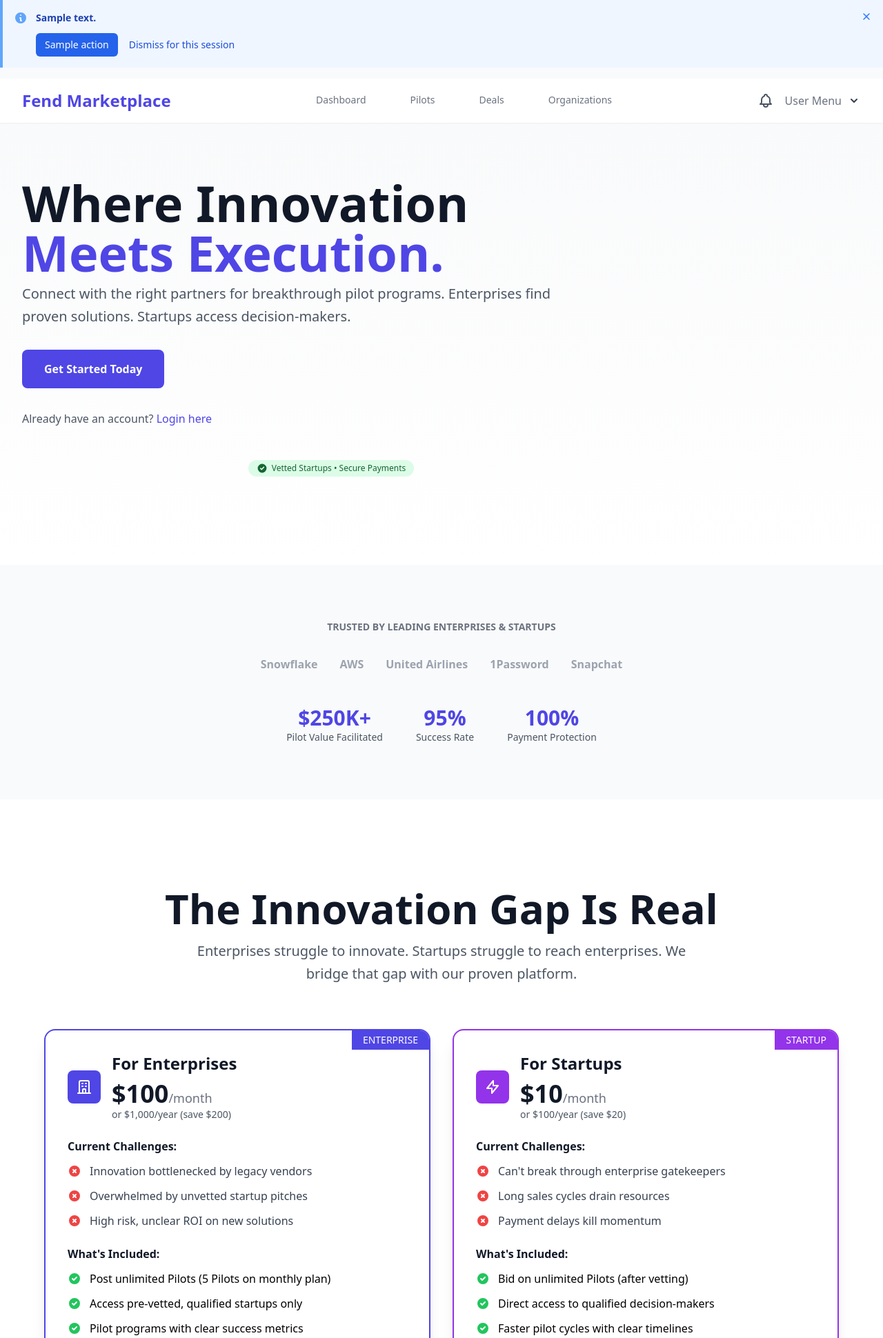
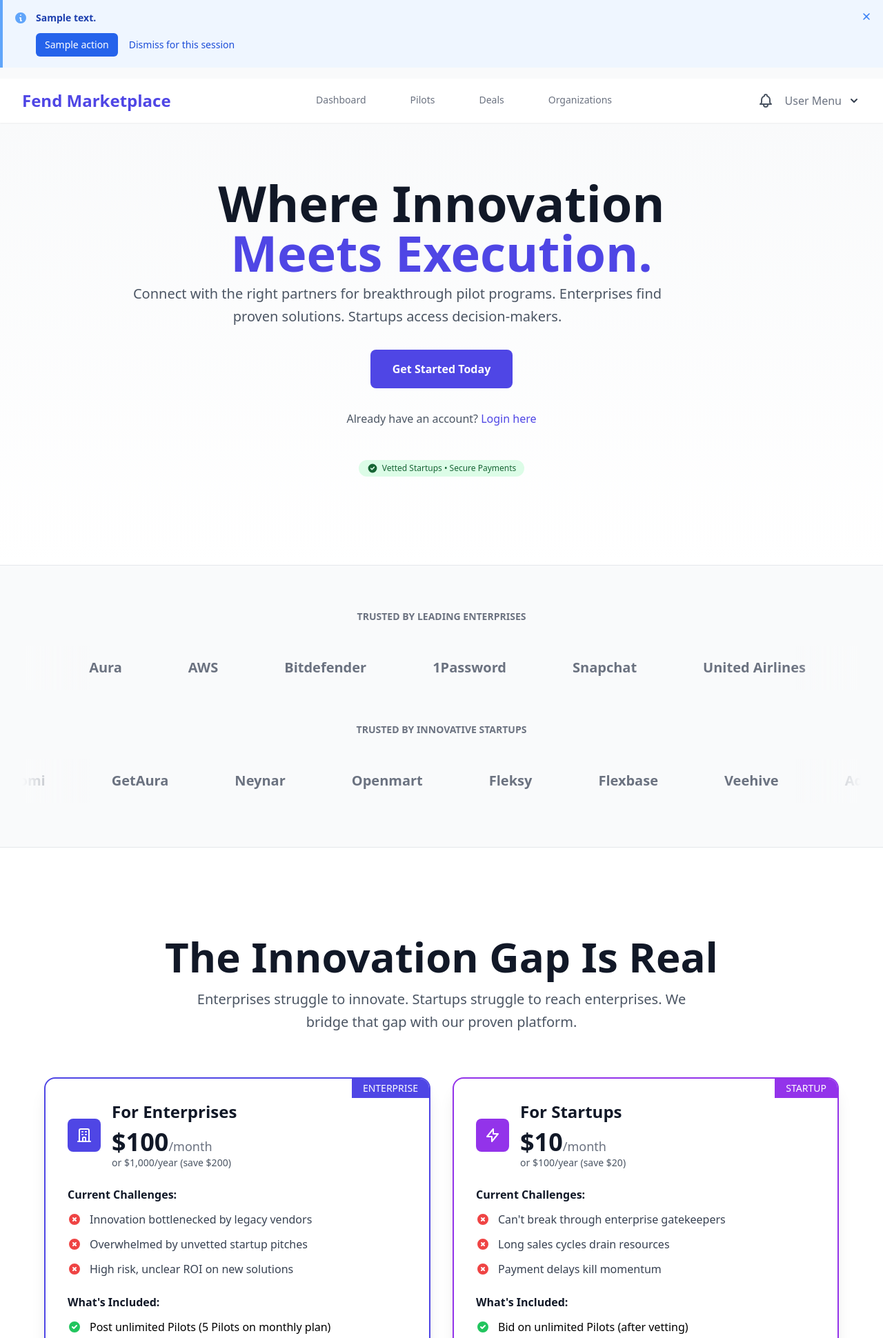
Before and after one commit to sameerhimati/fend-marketplace, a Django app: template templates/landing.html in a window 1280 px wide. Shown: the top 1940 px of the page at 69% size. Run offline with Django 5.2, Linux system fonts and the light colour scheme; the template is opened without the code that fills it: most values are stand-ins (such as "Sample title", 1, 10 or a date in 2020); some libraries are stand-ins or nearby versions.

Commit message:
Create consistent centered hero alignment across all sites
- Revert marketplace landing page back to centered alignment (mx-auto text-center)
- Update fend.ai main page hero to be centered (text-center, mx-auto)
- Update labs.fend.ai hero to be centered (text-center, mx-auto)
- All three sites now have consistent centered hero sections
- Maintains visual consistency across the entire Fend ecosystem

🤖 Generated with [Claude Code](https://claude.ai/code)

Co-Authored-By: Claude <noreply@anthropic.com>

```diff
--- a/static-site/index.html
+++ b/static-site/index.html
@@ -79,11 +79,11 @@
 
     <!-- Hero Section -->
     <section class="bg-gradient-to-b from-gray-50 to-white py-20">
-        <div class="max-w-7xl mx-auto px-4 sm:px-6 lg:px-8">
-            <div class="max-w-4xl">
+        <div class="max-w-7xl mx-auto px-4 sm:px-6 lg:px-8 text-center">
+            <div class="max-w-4xl mx-auto">
                 <h1 class="text-5xl md:text-7xl font-bold text-gray-900 leading-tight mb-2">Pilot Marketplace.</h1>
                 <h2 class="text-5xl md:text-7xl font-bold gradient-text leading-tight mb-8">Innovation Labs.</h2>
-                <p class="text-xl text-gray-600 mb-8 max-w-3xl leading-relaxed">Two powerful platforms designed to accelerate innovation through proven pilot programs and experimental breakthrough technologies.</p>
+                <p class="text-xl text-gray-600 mb-8 max-w-3xl mx-auto leading-relaxed">Two powerful platforms designed to accelerate innovation through proven pilot programs and experimental breakthrough technologies.</p>
 
                 <div class="text-gray-600">
                     Already have an account? <a href="https://marketplace.fend.ai/organizations/login/" class="text-indigo-600 hover:text-indigo-700 font-medium">Login</a>
--- a/static-site/labs/index.html
+++ b/static-site/labs/index.html
@@ -78,11 +78,11 @@
     <main>
         <!-- Hero Section -->
         <section class="bg-gradient-to-b from-gray-50 to-white py-20">
-            <div class="max-w-7xl mx-auto px-4 sm:px-6 lg:px-8">
-                <div class="max-w-4xl">
+            <div class="max-w-7xl mx-auto px-4 sm:px-6 lg:px-8 text-center">
+                <div class="max-w-4xl mx-auto">
                     <h1 class="text-5xl md:text-7xl font-bold text-gray-900 leading-tight mb-2">Experimental Innovation.</h1>
                     <h2 class="text-5xl md:text-7xl font-bold gradient-text leading-tight mb-8">Early Access.</h2>
-                    <p class="text-xl text-gray-600 mb-8 max-w-3xl leading-relaxed">Our innovation laboratory where we build, test, and launch experimental solutions. Get early access to cutting-edge tools and provide feedback that shapes the future of enterprise technology.</p>
+                    <p class="text-xl text-gray-600 mb-8 max-w-3xl mx-auto leading-relaxed">Our innovation laboratory where we build, test, and launch experimental solutions. Get early access to cutting-edge tools and provide feedback that shapes the future of enterprise technology.</p>
 
                     <div class="text-gray-600 mb-8">
                         Already a beta tester? <a href="#contact" class="text-purple-600 hover:text-purple-700 font-medium">Access your dashboard</a>
--- a/templates/landing.html
+++ b/templates/landing.html
@@ -77,7 +77,7 @@
 <!-- Hero Section with Trust Indicators -->
 <section class="relative bg-gradient-to-b from-gray-50 to-white overflow-hidden">
     <div class="max-w-7xl mx-auto px-4 sm:px-6 lg:px-8 pt-20 pb-32">
-        <div class="max-w-4xl text-left">
+        <div class="max-w-4xl mx-auto text-center">
             <!-- Main Headline -->
             <h1 class="text-5xl md:text-7xl font-bold text-gray-900 leading-tight mb-2">
                 Where Innovation<br class="hidden sm:block">
@@ -139,30 +139,67 @@
     </div>
 </section>
 
-<!-- Trust Indicators Section -->
-<section class="py-20 bg-gray-50">
+<!-- Client Logos Carousel Section -->
+<section class="bg-gray-50 py-16 border-y border-gray-200">
     <div class="max-w-7xl mx-auto px-4 sm:px-6 lg:px-8">
-        <div class="text-center">
-            <p class="text-sm font-semibold text-gray-500 mb-8">TRUSTED BY LEADING ENTERPRISES & STARTUPS</p>
-            <div class="flex flex-wrap justify-center items-center gap-8 text-gray-400 font-semibold">
-                <span>Snowflake</span>
-                <span>AWS</span>
-                <span>United Airlines</span>
-                <span>1Password</span>
-                <span>Snapchat</span>
+        <!-- Enterprise Logos Carousel -->
+        <div class="mb-12">
+            <p class="text-center text-sm font-semibold text-gray-500 mb-8">TRUSTED BY LEADING ENTERPRISES</p>
+            <div class="logo-carousel h-16 flex items-center">
+                <div class="logo-scroll">
+                    <!-- First set -->
+                    <span class="logo-item">Snowflake</span>
+                    <span class="logo-item">Pango</span>
+                    <span class="logo-item">Aura</span>
+                    <span class="logo-item">AWS</span>
+                    <span class="logo-item">Bitdefender</span>
+                    <span class="logo-item">1Password</span>
+                    <span class="logo-item">Snapchat</span>
+                    <span class="logo-item">United Airlines</span>
+                    <span class="logo-item">Kaspersky</span>
+                    <span class="logo-item">Comcast</span>
+                    <!-- Duplicate set for seamless loop -->
+                    <span class="logo-item">Snowflake</span>
+                    <span class="logo-item">Pango</span>
+                    <span class="logo-item">Aura</span>
+                    <span class="logo-item">AWS</span>
+                    <span class="logo-item">Bitdefender</span>
+                    <span class="logo-item">1Password</span>
+                    <span class="logo-item">Snapchat</span>
+                    <span class="logo-item">United Airlines</span>
+                    <span class="logo-item">Kaspersky</span>
+                    <span class="logo-item">Comcast</span>
+                </div>
             </div>
-            <div class="mt-12 flex flex-wrap justify-center gap-12 text-sm text-gray-600">
-                <div class="text-center">
-                    <div class="text-3xl font-bold text-indigo-600">$250K+</div>
-                    <div>Pilot Value Facilitated</div>
-                </div>
-                <div class="text-center">
-                    <div class="text-3xl font-bold text-indigo-600">95%</div>
-                    <div>Success Rate</div>
-                </div>
-                <div class="text-center">
-                    <div class="text-3xl font-bold text-indigo-600">100%</div>
-                    <div>Payment Protection</div>
+        </div>
+
+        <!-- Startup Logos Carousel -->
+        <div>
+            <p class="text-center text-sm font-semibold text-gray-500 mb-8">TRUSTED BY INNOVATIVE STARTUPS</p>
+            <div class="logo-carousel h-16 flex items-center">
+                <div class="logo-scroll-reverse">
+                    <!-- First set -->
+                    <span class="logo-item">Neynar</span>
+                    <span class="logo-item">Openmart</span>
+                    <span class="logo-item">Fleksy</span>
+                    <span class="logo-item">Flexbase</span>
+                    <span class="logo-item">Veehive</span>
+                    <span class="logo-item">Adlock</span>
+                    <span class="logo-item">CoffeeSpace</span>
+                    <span class="logo-item">Emissary</span>
+                    <span class="logo-item">Somi</span>
+                    <span class="logo-item">GetAura</span>
+                    <!-- Duplicate set for seamless loop -->
+                    <span class="logo-item">Neynar</span>
+                    <span class="logo-item">Openmart</span>
+                    <span class="logo-item">Fleksy</span>
+                    <span class="logo-item">Flexbase</span>
+                    <span class="logo-item">Veehive</span>
+                    <span class="logo-item">Adlock</span>
+                    <span class="logo-item">CoffeeSpace</span>
+                    <span class="logo-item">Emissary</span>
+                    <span class="logo-item">Somi</span>
+                    <span class="logo-item">GetAura</span>
                 </div>
             </div>
         </div>
@@ -525,74 +562,6 @@
 
 
 
-<!-- Client Logos Carousel Section -->
-<section class="bg-gray-50 py-16 border-y border-gray-200">
-    <div class="max-w-7xl mx-auto px-4 sm:px-6 lg:px-8">
-        <!-- Enterprise Logos Carousel -->
-        <div class="mb-12">
-            <p class="text-center text-sm font-semibold text-gray-500 mb-8">TRUSTED BY LEADING ENTERPRISES</p>
-            <div class="logo-carousel h-16 flex items-center">
-                <div class="logo-scroll">
-                    <!-- First set -->
-                    <span class="logo-item">Snowflake</span>
-                    <span class="logo-item">Pango</span>
-                    <span class="logo-item">Aura</span>
-                    <span class="logo-item">AWS</span>
-                    <span class="logo-item">Bitdefender</span>
-                    <span class="logo-item">1Password</span>
-                    <span class="logo-item">Snapchat</span>
-                    <span class="logo-item">United Airlines</span>
-                    <span class="logo-item">Kaspersky</span>
-                    <span class="logo-item">Comcast</span>
-                    <!-- Duplicate set for seamless loop -->
-                    <span class="logo-item">Snowflake</span>
-                    <span class="logo-item">Pango</span>
-                    <span class="logo-item">Aura</span>
-                    <span class="logo-item">AWS</span>
-                    <span class="logo-item">Bitdefender</span>
-                    <span class="logo-item">1Password</span>
-                    <span class="logo-item">Snapchat</span>
-                    <span class="logo-item">United Airlines</span>
-                    <span class="logo-item">Kaspersky</span>
-                    <span class="logo-item">Comcast</span>
-                </div>
-            </div>
-        </div>
-
-        <!-- Startup Logos Carousel -->
-        <div>
-            <p class="text-center text-sm font-semibold text-gray-500 mb-8">TRUSTED BY INNOVATIVE STARTUPS</p>
-            <div class="logo-carousel h-16 flex items-center">
-                <div class="logo-scroll-reverse">
-                    <!-- First set -->
-                    <span class="logo-item">Neynar</span>
-                    <span class="logo-item">Openmart</span>
-                    <span class="logo-item">Fleksy</span>
-                    <span class="logo-item">Flexbase</span>
-                    <span class="logo-item">Veehive</span>
-                    <span class="logo-item">Adlock</span>
-                    <span class="logo-item">CoffeeSpace</span>
-                    <span class="logo-item">Emissary</span>
-                    <span class="logo-item">Somi</span>
-                    <span class="logo-item">GetAura</span>
-                    <!-- Duplicate set for seamless loop -->
-                    <span class="logo-item">Neynar</span>
-                    <span class="logo-item">Openmart</span>
-                    <span class="logo-item">Fleksy</span>
-                    <span class="logo-item">Flexbase</span>
-                    <span class="logo-item">Veehive</span>
-                    <span class="logo-item">Adlock</span>
-                    <span class="logo-item">CoffeeSpace</span>
-                    <span class="logo-item">Emissary</span>
-                    <span class="logo-item">Somi</span>
-                    <span class="logo-item">GetAura</span>
-                </div>
-            </div>
-        </div>
-    </div>
-</section>
-
-
 <!-- Final CTA Section -->
 <section class="py-20 bg-indigo-600">
     <div class="max-w-4xl mx-auto px-4 sm:px-6 lg:px-8 text-center">
```
